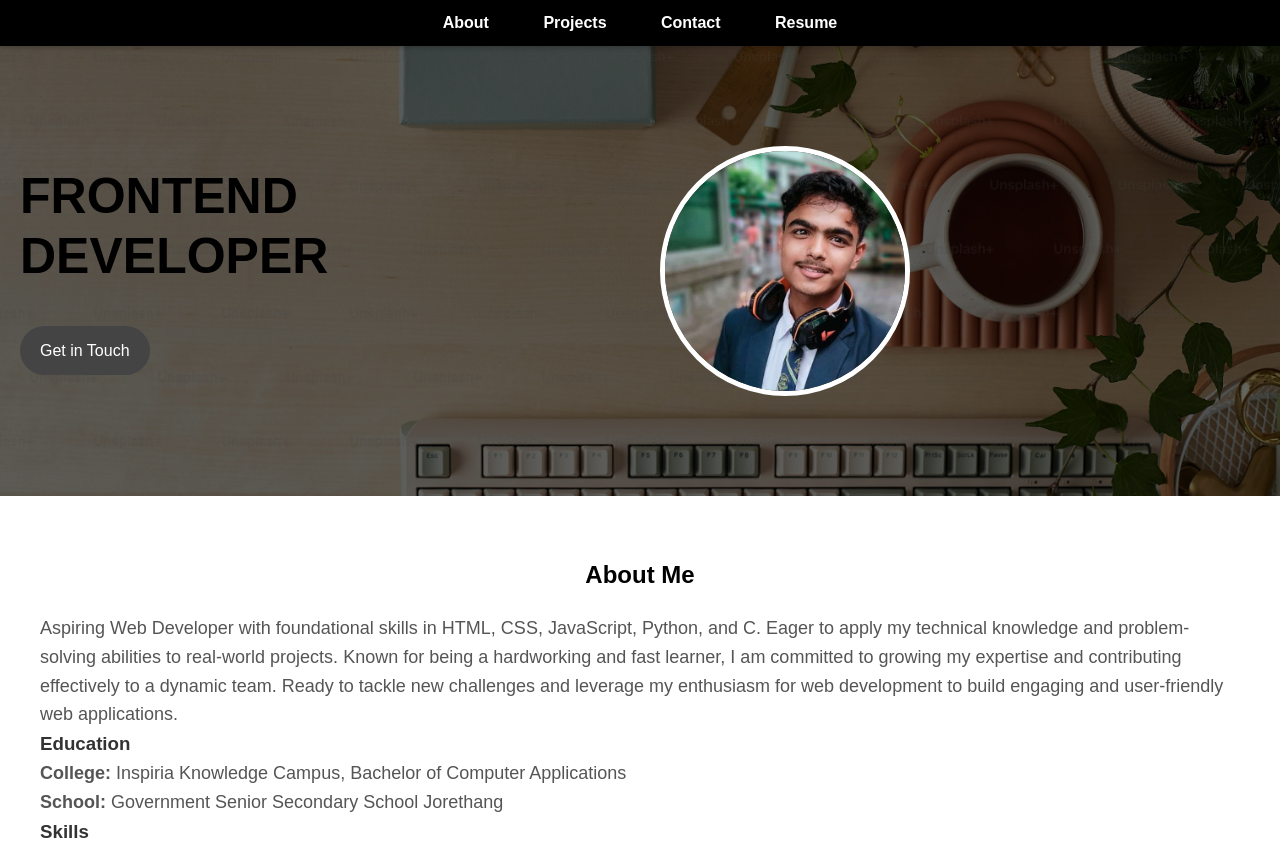
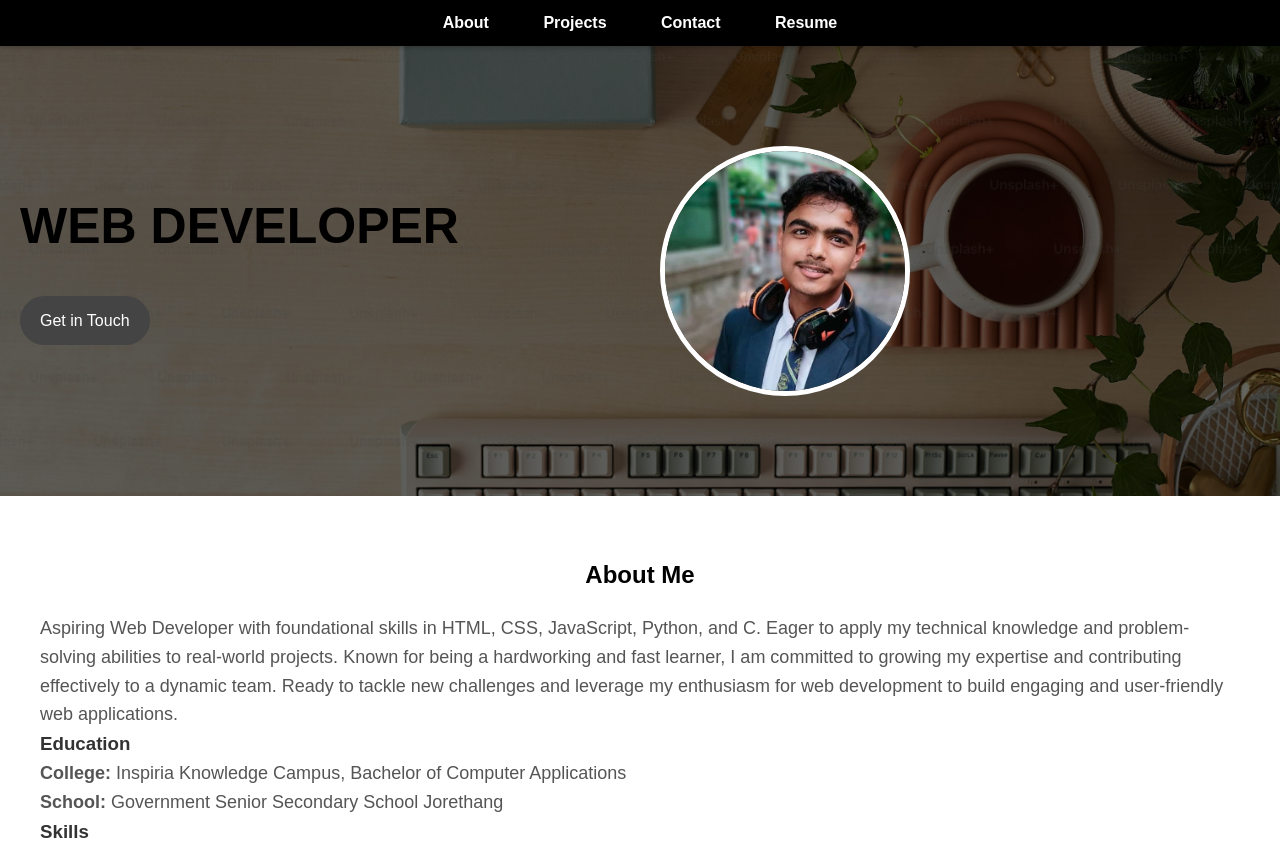
Before and after one commit to devabinash01/CodSoft, a plain HTML site: page CodSoft/Portfolio/index.html in a window 1280 px wide. Shown: the top 850 px of the page. Drawn offline with Linux system fonts and the light colour scheme.

Commit message:
Update index.html

```diff
--- a/CodSoft/Portfolio/index.html
+++ b/CodSoft/Portfolio/index.html
@@ -23,7 +23,7 @@
 
     <section class="hero">
         <div class="hero-text">
-            <h1>Frontend Developer</h1>
+            <h1>Web Developer</h1>
             <a href="#contact" class="btn get-in-touch">Get in Touch</a>
         </div>
         <div class="hero-image">
```
